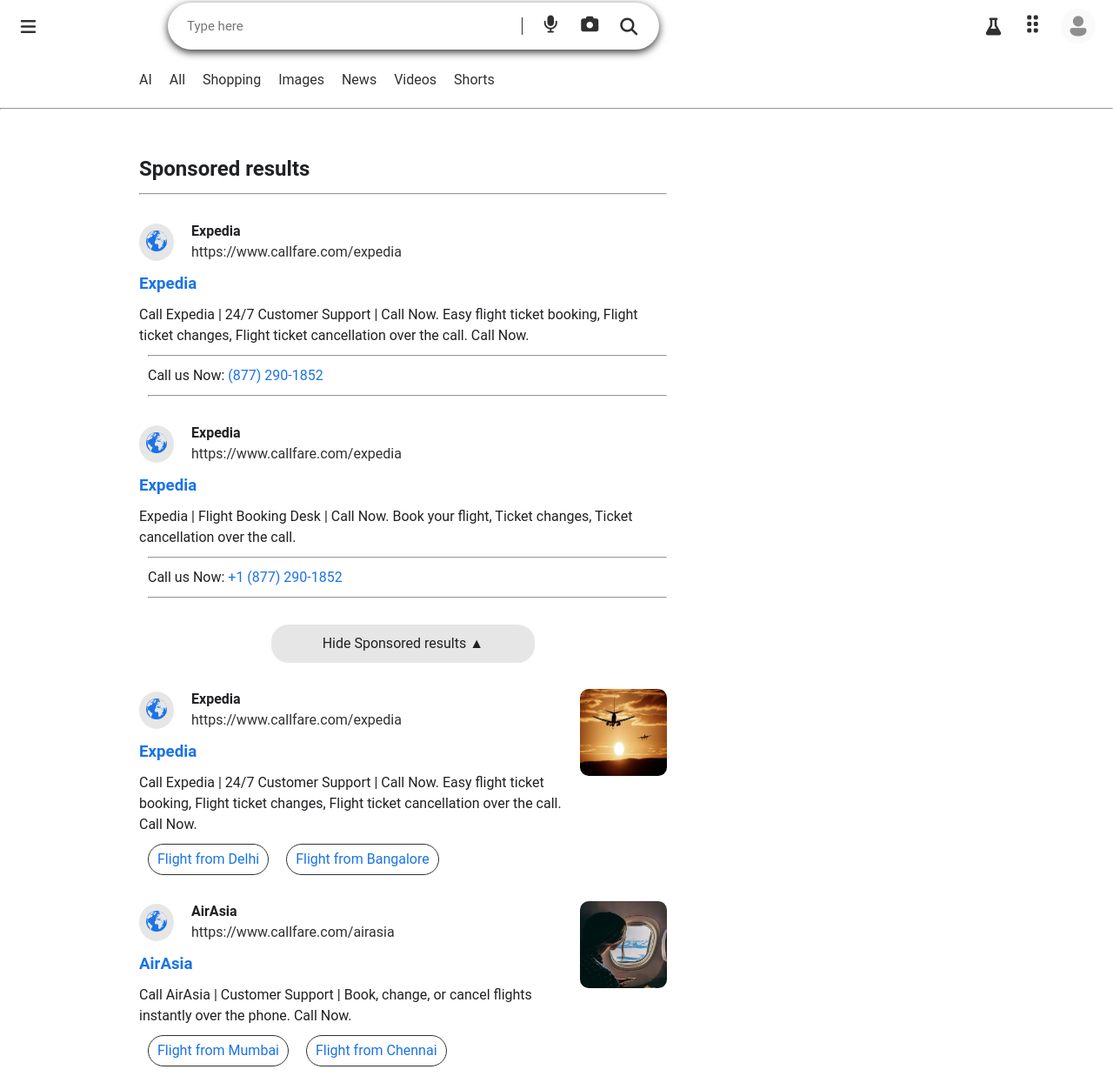
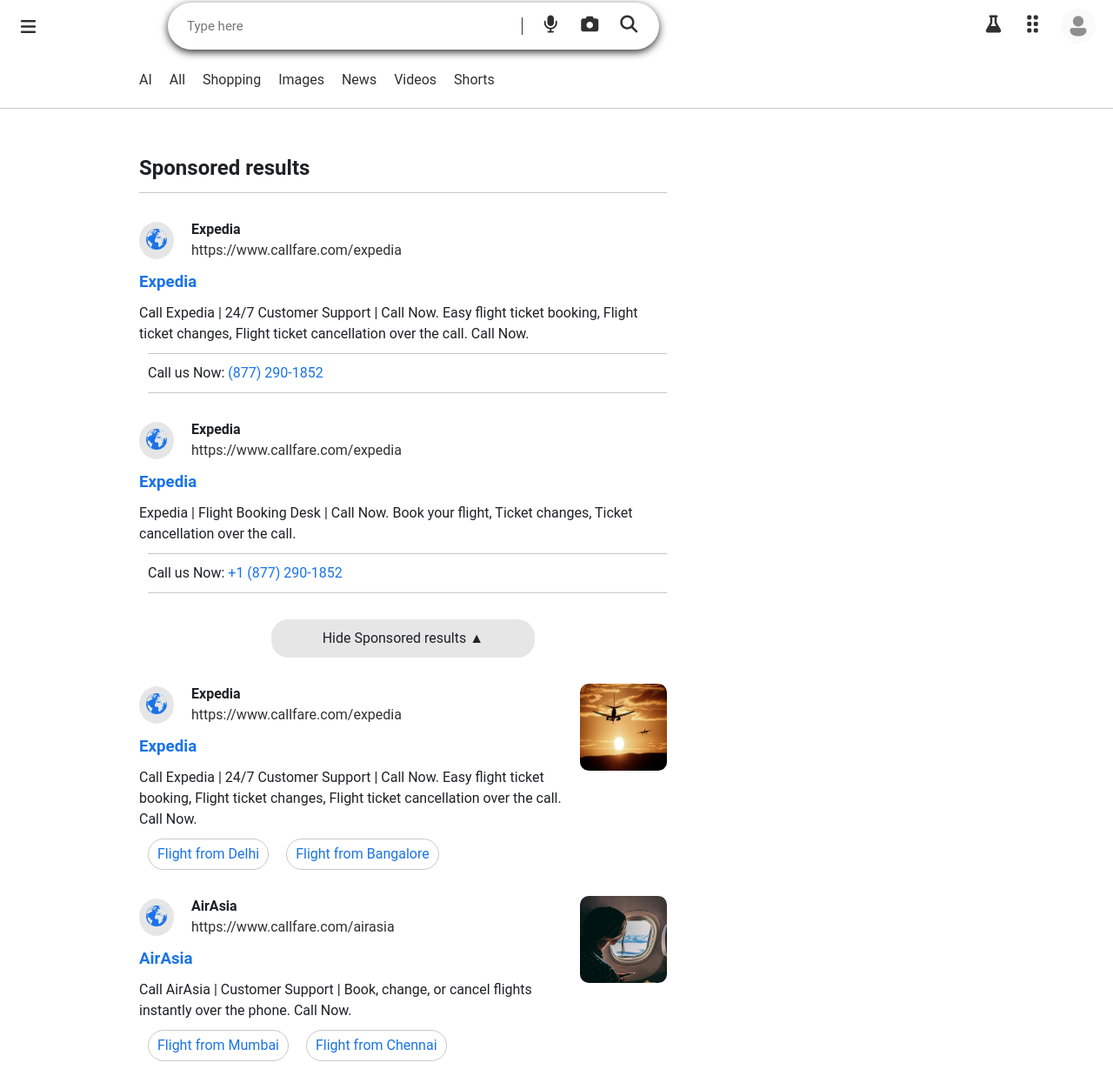
Before and after one commit to developertarun01/Search-Engine, a plain HTML site: page index.html in a window 1280 px wide. Shown: the top 1237 px of the page at 87% size. Drawn offline with Linux system fonts and the light colour scheme; a web font is replaced by a local one.

Commit message:
Minor Chnages

```diff
--- a/assets/css/style.css
+++ b/assets/css/style.css
@@ -4,7 +4,7 @@
   --button-light: #1a73e8;
   --button: #1a73e8;
   --button-dark: #1a73e8;
-  --light: #f0f0f0;
+  --light: #c7c7c7;
   --dark: #303030;
 }
 
@@ -85,6 +85,9 @@ img {
 }
 
 hr {
+  border: none; /* remove default border */
+  height: 1px; /* thickness of line */
+  background-color: var(--light); /* your desired color */
   margin: 10px 0;
 }
 
@@ -346,7 +349,7 @@ i {
 }
 
 .sec2-right-card {
-  border: 1px solid var(--dark);
+  border: 1px solid var(--light);
   border-radius: 20px;
   padding: 5px 10px;
 }
--- a/index.html
+++ b/index.html
@@ -48,7 +48,7 @@
                         <i class="fa-solid fa-camera"></i>
                     </div>
                     <div class="nav-center-search">
-                        <i class="fa-solid fa-magnifying-glass fa-xl"></i>
+                        <i class="fa-solid fa-magnifying-glass"></i>
                     </div>
 
                 </div>
@@ -56,7 +56,7 @@
 
             <div class="nav-right flex-center">
                 <div class="nav-right-flask">
-                    <i class="fa-solid fa-flask fa-xl"></i>
+                    <i class="fa-solid fa-flask"></i>
                 </div>
                 <div class="nav-right-cube">
                     <i class="fa-solid fa-grip-vertical"></i>
```
